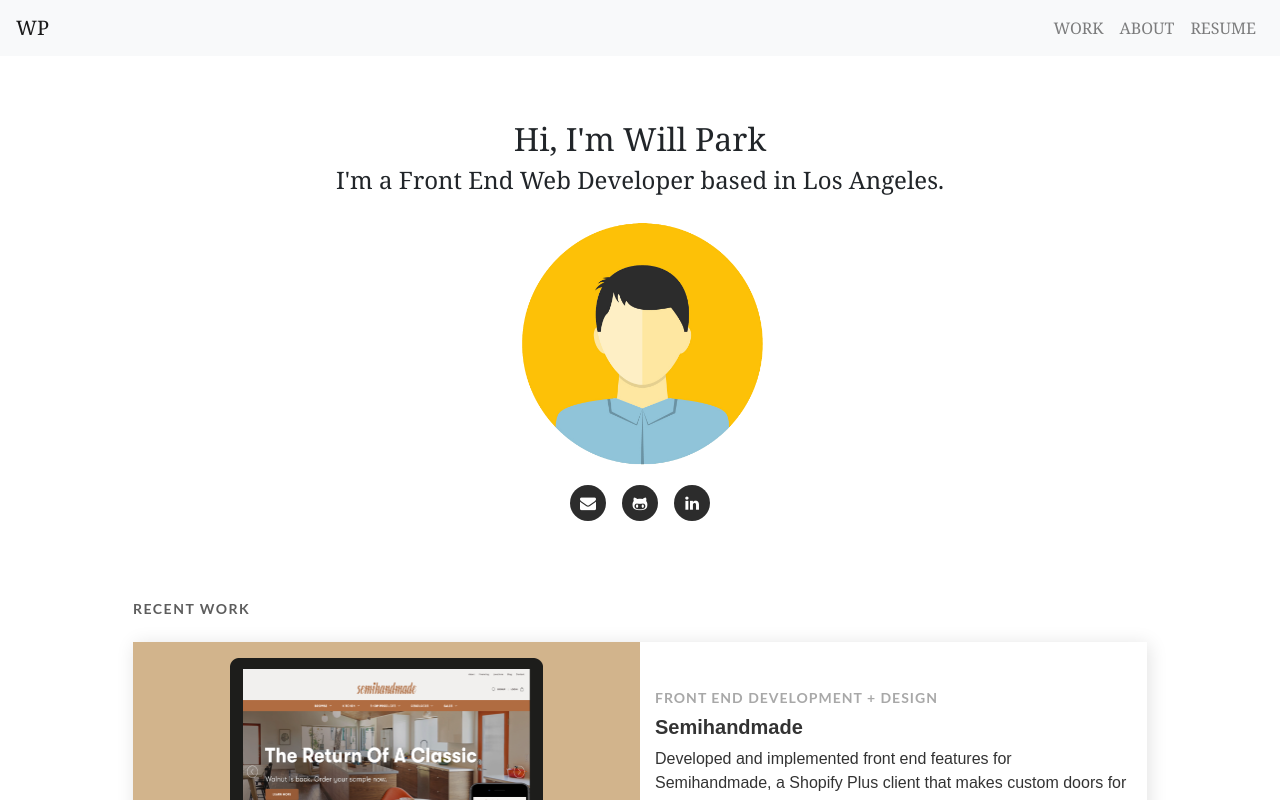
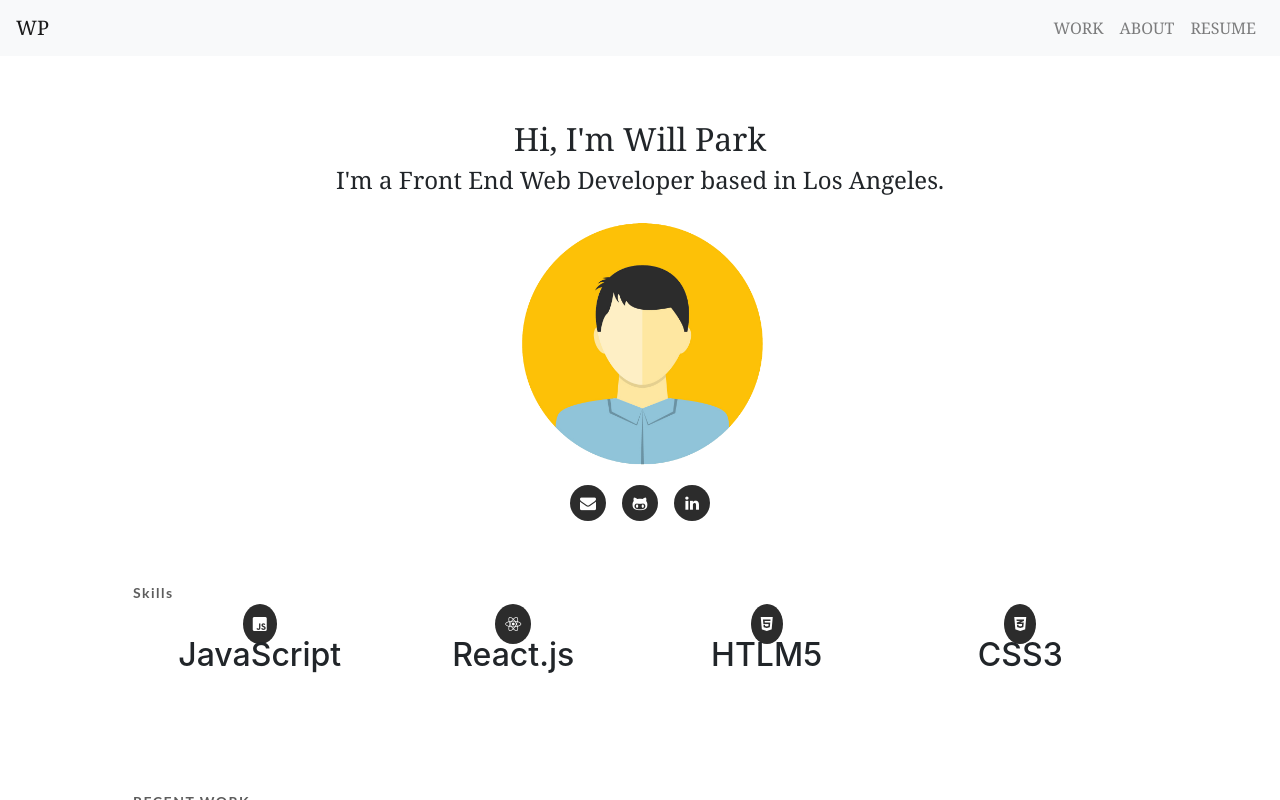
Before and after one commit to wjypark94/wpark-portfolio, a React (Create React App) app: page / in a window 1280 px wide. Shown: the top 800 px of the page. Built offline with nearby package versions, Linux system fonts and the light colour scheme; a web font is replaced by a local one.

Commit message:
addeed icons to skills componenet

```diff
--- a/package.json
+++ b/package.json
@@ -3,16 +3,18 @@
   "version": "0.1.0",
   "private": true,
   "dependencies": {
+    "@fortawesome/fontawesome-free": "^5.14.0",
     "@testing-library/jest-dom": "^4.2.4",
     "@testing-library/react": "^9.4.0",
     "@testing-library/user-event": "^7.2.1",
     "bootstrap": "^4.4.1",
+    "font-awesome": "^4.7.0",
     "react": "^16.12.0",
     "react-bootstrap": "^1.0.0-beta.16",
     "react-dom": "^16.12.0",
     "react-reveal": "^1.2.2",
     "react-router-dom": "^5.2.0",
-    "react-scripts": "3.4.0",
+    "react-scripts": "^3.4.3",
     "react-scroll": "^1.8.0"
   },
   "scripts": {
--- a/public/index.html
+++ b/public/index.html
@@ -25,6 +25,8 @@
       Learn how to configure a non-root public URL by running `npm run build`.
     -->
 	<link href="https://fonts.googleapis.com/css?family=Georgia" rel="stylesheet">
+	<link rel="stylesheet" href="https://use.fontawesome.com/releases/v5.5.0/css/all.css" integrity="sha384-B4dIYHKNBt8Bc12p+WXckhzcICo0wtJAoU8YZTY5qE0Id1GSseTk6S+L3BlXeVIU" crossorigin="anonymous">
+
 	<link rel="stylesheet" href="https://cdnjs.cloudflare.com/ajax/libs/font-awesome/4.7.0/css/font-awesome.min.css">
 
     <title>React App</title>
--- a/src/componentStyles/App.css
+++ b/src/componentStyles/App.css
@@ -78,7 +78,7 @@
     font-weight: 300;
 }
 
-.contact-header {
+.contact-header, .skills-header {
 	font-family: Lato, sans-serif;
 	color: #5d5d5d;
 	font-size: 0.875rem;
--- a/src/components/App.js
+++ b/src/components/App.js
@@ -5,6 +5,7 @@ import NavBar from './NavBar';
 import Header from './Header';
 import RecentWork from './RecentWork';
 import PastProjects from './PastProjects';
+import Skills from './Skills';
 import About from './About';
 import Contact from './Contact';
 import Footer from './Footer';
@@ -25,6 +26,7 @@ function App() {
 			<Switch>
 				<Route exact path ="/">
 					<Header/>
+					<Skills/>
 					<RecentWork/>
 					<PastProjects/>
 					<Footer/>
--- /dev/null
+++ b/src/components/Skills.js
@@ -0,0 +1,65 @@
+import React, { Component } from 'react';
+
+class Skills extends Component {
+	render(){
+		return (
+			<div className="container py-5">
+				<div className="row mx-0 mx-lg-5">
+					<div className="col-12 text-center text-md-left pl-0">
+						<h2 className="skills-header text-uppercasec">Skills</h2>
+					</div>
+				</div>
+
+				<div className="row mx-0 mx-lg-5">
+					<div className="col-6 col-lg-3">
+						<span className="icon">
+							<i class="fab fa-js-square"></i>
+						</span>
+						<h2>JavaScript</h2>
+					</div>
+					<div className="col-6 col-lg-3">
+						<span className="icon">
+							<i class="fab fa-react"></i>
+						</span>
+						<h2>React.js</h2>
+					</div>
+					<div className="col-6 col-lg-3">
+						<span className="icon">
+							<i class="fab fa-html5"></i>
+						</span>
+						 <h2>HTLM5</h2>
+					</div>
+
+					<div className="col-6 col-lg-3">
+						<span className="icon">
+							<i class="fab fa-css3-alt"></i>
+						</span>
+						<h2>CSS3</h2>
+					</div>
+					{/* <div className="col-6 col-lg-3">
+						<span className="icon">
+
+						</span>
+
+					</div>
+					<div className="col-6 col-lg-3">
+						<span className="icon">
+
+						</span>
+
+					</div>
+					<div className="col-6 col-lg-3">
+						<span className="icon">
+
+						</span>
+
+					</div> */}
+
+				</div>
+
+			</div>
+		)
+	}
+}
+
+export default Skills;
```
Also changed, not shown: 1 other file (tests, documents, lock files or other folders).
